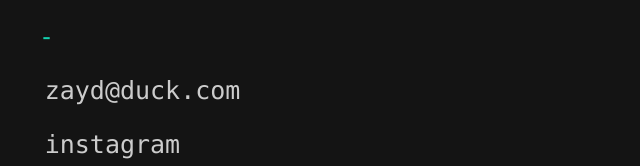
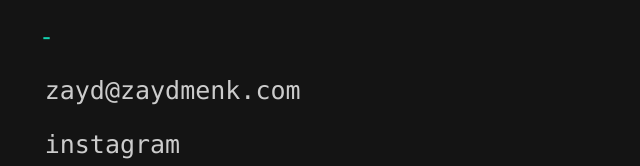
Before and after one commit to WirelessBiscuits/V2, a plain HTML site: page index.html in a window 1280 px wide. Shown: the part 988-1154 px from the top of the page, without its empty margins (33-673 px from the left). Drawn offline with Linux system fonts and the light colour scheme.

Commit message:
Update index.html

```diff
--- a/index.html
+++ b/index.html
@@ -30,7 +30,7 @@
 		 	<p class="underscore-thing">-</p>
 			</div>
 			<div class="socials">
-				<p class="email"><a href="mailto:zayd@duck.com">zayd@duck.com</a></p>
+				<p class="email"><a href="mailto:zayd@zaydmenk.com">zayd@zaydmenk.com</a></p>
 				<p>	<a href="https://www.instagram.com/zaydmenk/" target="_blank" rel="noopener">instagram</a></p>
 				<p>	<a href="https://www.youtube.com/zaydmenk" target="_blank" rel="noopener">youtube</a></p>
 
```
